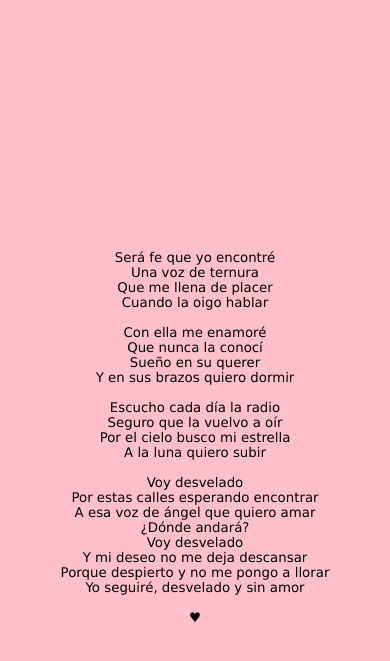
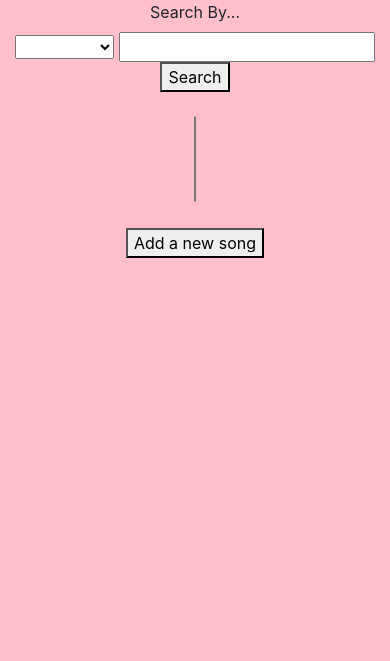
Before and after one commit to hruizrmz/Lyrics-Database, a PHP site: page / in a window 390 px wide. Shown: the top 661 px of the page. Run offline with PHP 8.4, Linux system fonts and the light colour scheme; data that the repository does not hold is empty.

Commit message:
song search functionality
youtube link parser + responsive select boxes

```diff
--- a/index.php
+++ b/index.php
@@ -6,53 +6,37 @@
     <meta name="keywords" content="">
     <meta name="description" content="">
     <title>Lyrics Viewer</title>
+    <link rel="stylesheet" href="https://cdn.jsdelivr.net/npm/bootstrap@4.0.0/dist/css/bootstrap.min.css" integrity="sha384-Gn5384xqQ1aoWXA+058RXPxPg6fy4IWvTNh0E263XmFcJlSAwiGgFAW/dAiS6JXm" crossorigin="anonymous">
     <link href="styles.css" rel="stylesheet" type="text/css"/>
+    <script type="text/javascript" src="scripts.js"></script>
 </head>
 <body>
-    <?php
-        include "db-connect.php";
-        $query = "SELECT * FROM mydb.songs WHERE title='Desvelado'";
-        $res = mysqli_query($connection, $query);
-        echo "<div class='container'>";
-        if (mysqli_num_rows($res) > 0) {
-            $row = mysqli_fetch_array($res);
-            echo '<iframe class="responsive-iframe" src="https://www.youtube.com/embed/qyMp1ADlRD8" frameborder="0"></iframe>';
-            echo "</div>";
-            echo "<h1>".$row["title"]."</h1>";
-            echo "<h2>".$row["artist"]."</h2>";
-            echo "<img src='song-covers/".$row["cover"]."' alt='".$row["cover-alt-text"]."' >";
-            $connection->close();
-        }
-    ?>
-
-    <section>
-        <p>
-            Será fe que yo encontré
-            <br>Una voz de ternura
-            <br>Que me llena de placer
-            <br>Cuando la oigo hablar
+    <div class="song-search">
+        <!-- search id -->
+        <label for="results_query">Search By...</label><br>
+            <select name="results_query" id="results_query">
+                <option value=""></option>
+                <option value="title">Song Title</option>;
+                <option value="artist">Artist</option>;
+                <option value="genre">Genre</option>;
+            </select>
+        <input type="text" name="lyrics_query" id="lyrics_query" minlength="1" maxlength="40">
+        <button onclick="showResults(document.getElementById('results_query').value, document.getElementById('lyrics_query').value)">Search</button>
+        <br>
+        <!-- results box -->
+        <div class="song-results" id="song-results">
             <br>
-            <br>Con ella me enamoré
-            <br>Que nunca la conocí
-            <br>Sueño en su querer
-            <br>Y en sus brazos quiero dormir
-            <br>
-            <br>Escucho cada día la radio
-            <br>Seguro que la vuelvo a oír
-            <br>Por el cielo busco mi estrella
-            <br>A la luna quiero subir
-            <br>
-            <br>Voy desvelado
-            <br>Por estas calles esperando encontrar
-            <br>A esa voz de ángel que quiero amar
-            <br>¿Dónde andará?
-            <br>Voy desvelado
-            <br>Y mi deseo no me deja descansar
-            <br>Porque despierto y no me pongo a llorar
-            <br>Yo seguiré, desvelado y sin amor
-            <br>
-            <br>&hearts;
-        </p>
-    </section>
+            <select size=4>
+            </select>
+        </div>
+        <!-- new song -->
+        <br>
+        <button onclick="window.location.href='submit-song.php'">Add a new song</button>
+    </div>
+    <div class="song-lyrics">
+    </div>
+    <div class="song-info" id="song-info">
+    <br>
+    </div>
 </body>
 </html>
--- a/scripts.js
+++ b/scripts.js
@@ -1,17 +1,53 @@
+function showResults(resultsQuery, lyricsQuery)
+{
+    if (resultsQuery == "" || lyricsQuery == "") {
+        document.getElementById("song-results").innerHTML = "";
+        return;
+    }
+    else {
+        var xmlhttp = new XMLHttpRequest();
+        xmlhttp.onreadystatechange = function() {
+            if (this.readyState == 4 && this.status == 200) {
+            document.getElementById("song-results").innerHTML = this.responseText;
+            }
+        };
+        xmlhttp.open("GET","load-results.php?resultsQuery="+resultsQuery+"&lyricsQuery="+lyricsQuery,true);
+        xmlhttp.send();
+    }
+}
+
+function showLyrics(songID)
+{
+    if (songID == "") {
+        document.getElementById("song-info").innerHTML = "";
+        return;
+    }
+    else {
+        var xmlhttp = new XMLHttpRequest();
+        xmlhttp.onreadystatechange = function() {
+            if (this.readyState == 4 && this.status == 200) {
+            document.getElementById("song-info").innerHTML = this.responseText;
+            }
+        };
+        xmlhttp.open("GET","load-song.php?songID="+songID,true);
+        xmlhttp.send();
+    }
+}
+
 function genreSelectCheck(nameSelect)
 {
     console.log(nameSelect);
     if(nameSelect){
         otherGenreValue = 0;
-        if(otherGenreValue == nameSelect.value){
+        if(otherGenreValue == nameSelect.value) {
             document.getElementById("otherGenreDiv").style.display = "block";
-            document.getElementById("other_genre").attr("required");
+            document.getElementById("other_genre").setAttribute("required","");
         }
-        else{
+        else {
             document.getElementById("otherGenreDiv").style.display = "none";
         }
     }
-    else{
+    else {
         document.getElementById("otherGenreDiv").style.display = "none";
     }
 }
```
Also changed, not shown: load-results.php (added, +22 -0 lines), load-song.php (added, +18 -0 lines), submit-song.php (+11 -8 lines), upload.php (+10 -9 lines), song-covers/IMG_6526d227c62513.57991635.jpg (added), song-covers/IMG_6526d6097d0852.91057769.png (added), song-covers/IMG_652d90ef2fa237.61293343.png (added), song-covers/IMG_652ea5432a0137.29250106.jpg (added), song-covers/IMG_652eb82a3ad841.68048093.png (added), song-covers/IMG_652ebdcd55b546.44003914.jpg (added).
